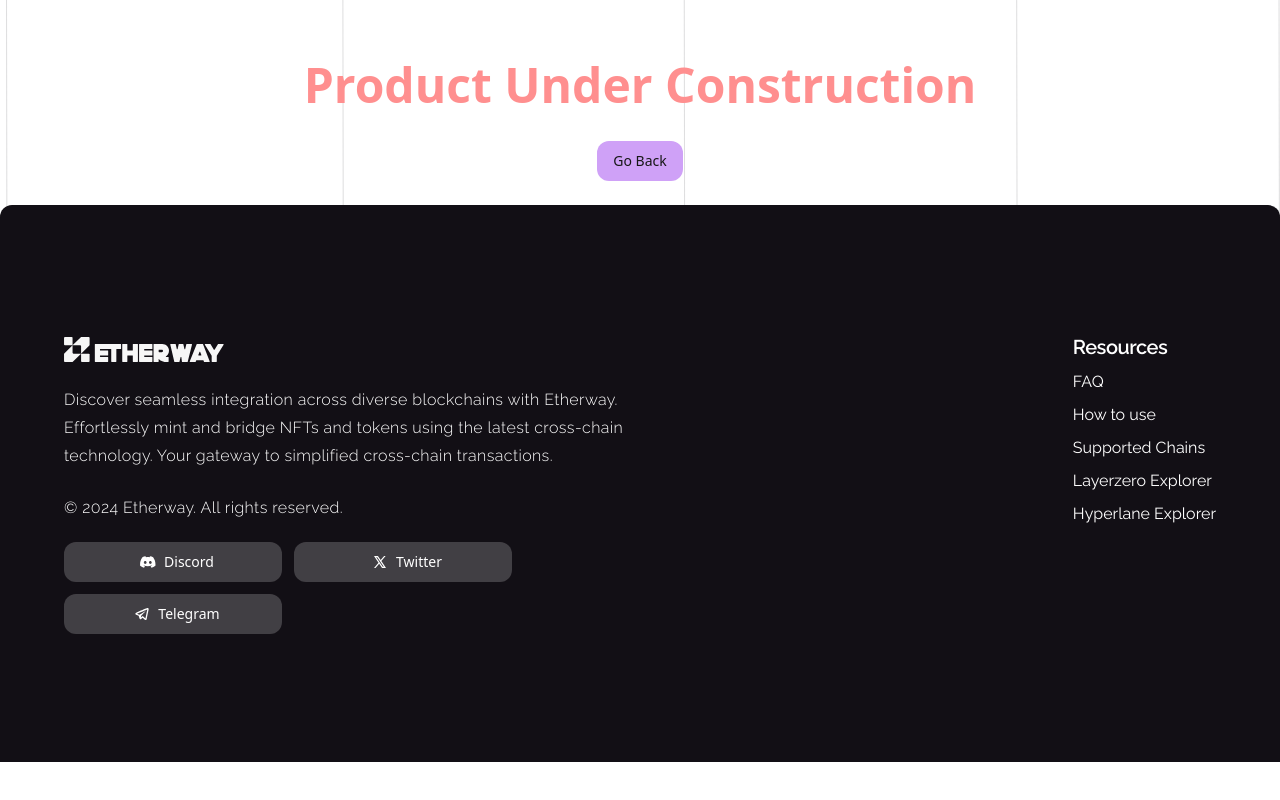
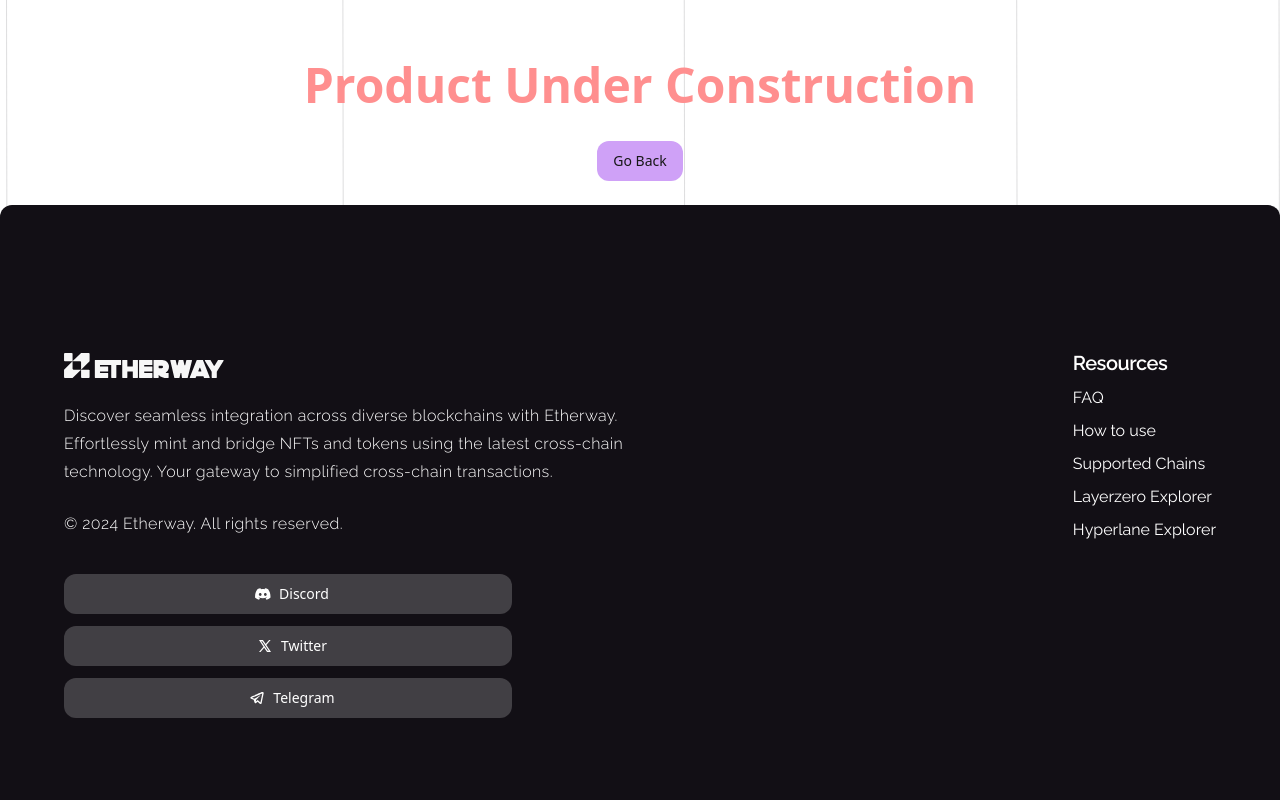
Before and after one commit to CJskii/etherway-ui, a Next.js app: page /dashboard in a window 1280 px wide. Shown: the part 776-1576 px from the top of the page. Before the commit the page ends 1538 px from the top, so only its background shows below. Built offline with nearby package versions, Linux system fonts and the light colour scheme; no server answers; what @rainbow-me/rainbowkit-siwe-next-auth, wagmi would draw is missing.

Commit message:
fix: social links large screens

```diff
--- a/components/ui/footer.tsx
+++ b/components/ui/footer.tsx
@@ -70,7 +70,7 @@ export function Footer({ isDashboard }: FooterProps) {
       </div>
       {/* TODO: Add Zealy and Galxe icons + links */}
 
-      <div className="text-white dark:text-black flex flex-col justify-center items-start gap-2">
+      <div className="text-white dark:text-black flex flex-col justify-center items-start gap-2 py-4">
         <Typography variant={"h4"} className="text-white dark:text-black">
           Resources
         </Typography>
@@ -93,7 +93,7 @@ export function Footer({ isDashboard }: FooterProps) {
       </div>
 
       {!isDashboard && (
-        <div className=" grid w-full grid-cols-6 gap-3 md:max-w-md [&>*]:col-span-3 md:[&>*]:col-span-2 lg:[&>*]:col-span-3 ">
+        <div className="grid w-full grid-cols-6 xl:grid-cols-1 gap-3 md:max-w-md [&>*]:col-span-3 md:[&>*]:col-span-2 lg:[&>*]:col-span-3 ">
           <Link href={"https://discord.gg/GcS5r5NWfh"} target="_blank">
             <Button variant={"etherwaySecondary"} className="w-full">
               <DiscordIcon className="h-4 w-4 mx-2" />
```
